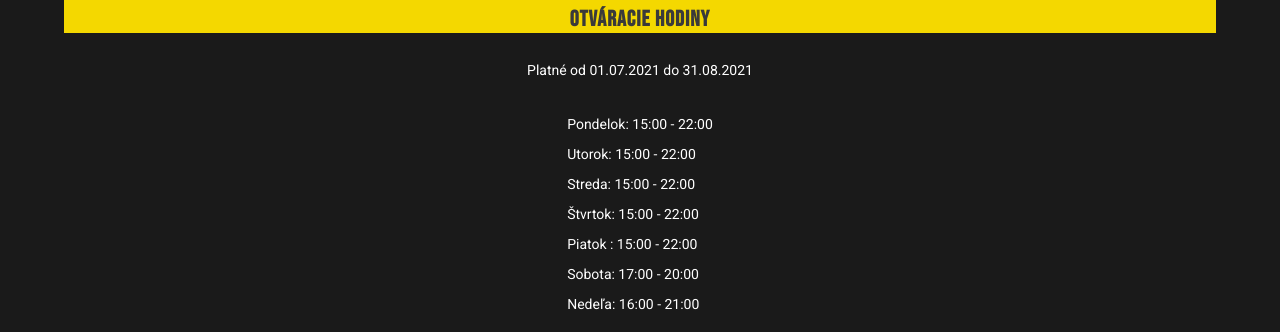
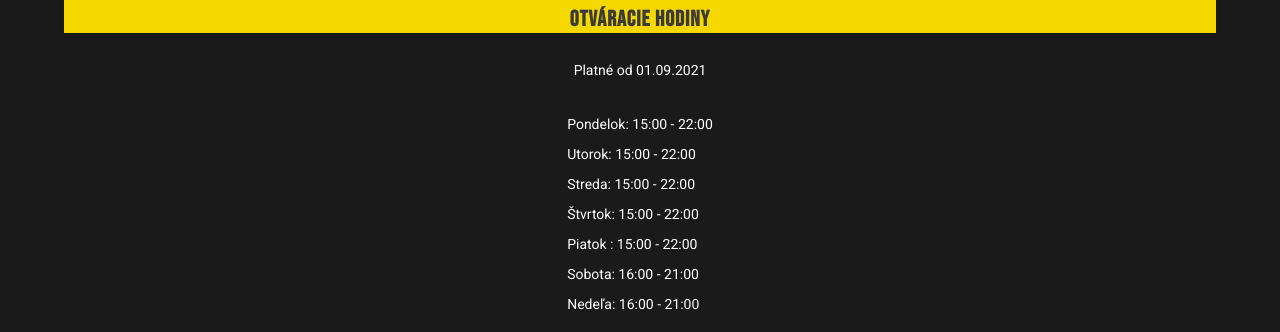
Before and after one commit to Peter-Polak/fitness-center-cardio-sport-website, a React (Create React App) app: page /otvaracie-hodiny in a window 1280 px wide. Shown: the part 197-529 px from the top of the page. Built offline with nearby package versions, Linux system fonts and the light colour scheme.

Commit message:
Change openning hours

```diff
--- a/src/pages/OpeningHours.tsx
+++ b/src/pages/OpeningHours.tsx
@@ -33,7 +33,7 @@ class OpeningHours extends Component<IOpeningHoursProps, IOpeningHoursState>
                 <Heading heading="H1"><MaterialIcon icon="schedule" color="dark"/> Otváracie hodiny</Heading>
 
                 <Content>
-                    <p>Platné od 01.07.2021 do 31.08.2021</p>
+                    <p>Platné od 01.09.2021</p>
 
                     <Hours>
                         <p>Pondelok: 15:00 - 22:00</p>
@@ -41,7 +41,7 @@ class OpeningHours extends Component<IOpeningHoursProps, IOpeningHoursState>
                         <p>Streda: 15:00 - 22:00</p>
                         <p>Štvrtok: 15:00 - 22:00</p>
                         <p>Piatok : 15:00 - 22:00</p>
-                        <p>Sobota: 17:00 - 20:00</p>
+                        <p>Sobota: 16:00 - 21:00</p>
                         <p>Nedeľa: 16:00 - 21:00</p>
                     </Hours>
 
```
